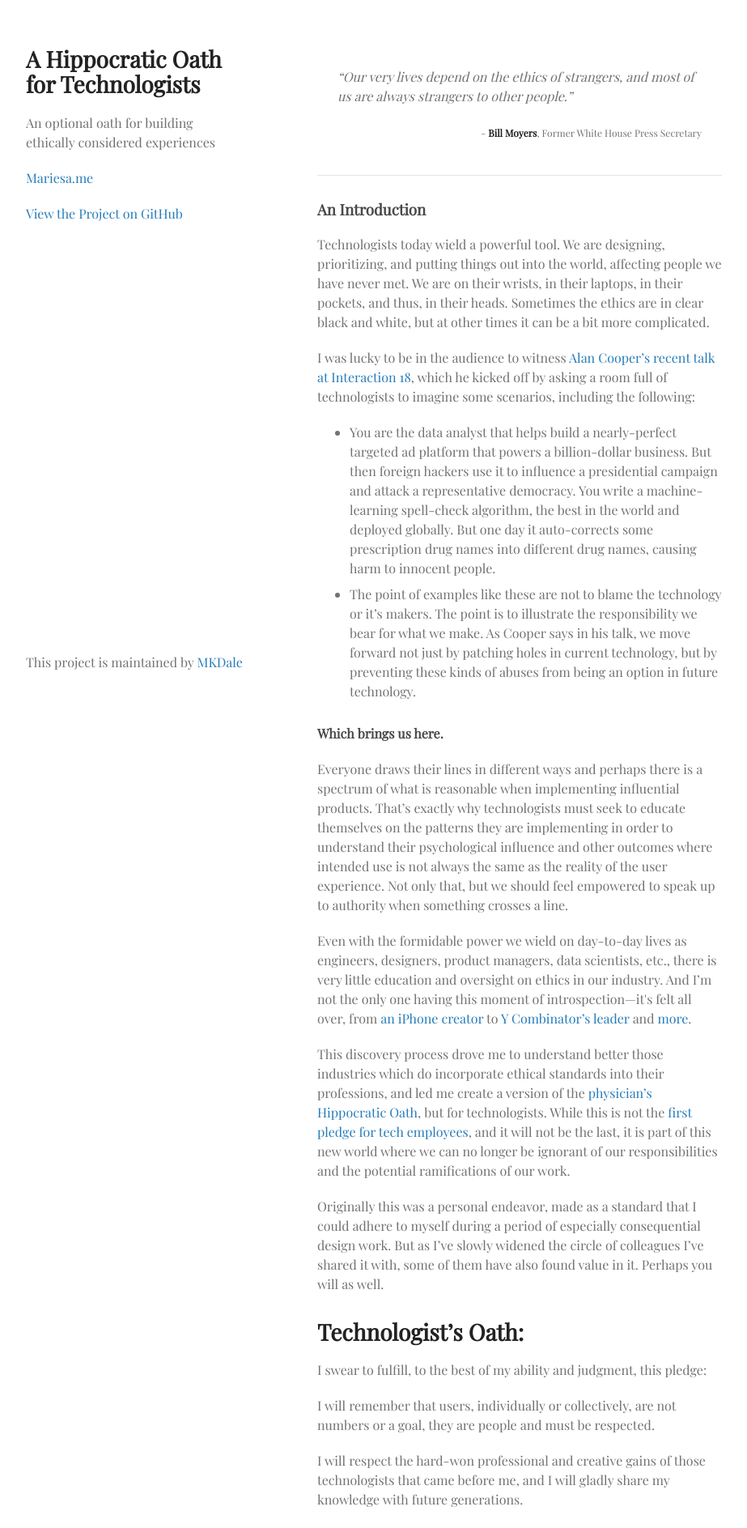
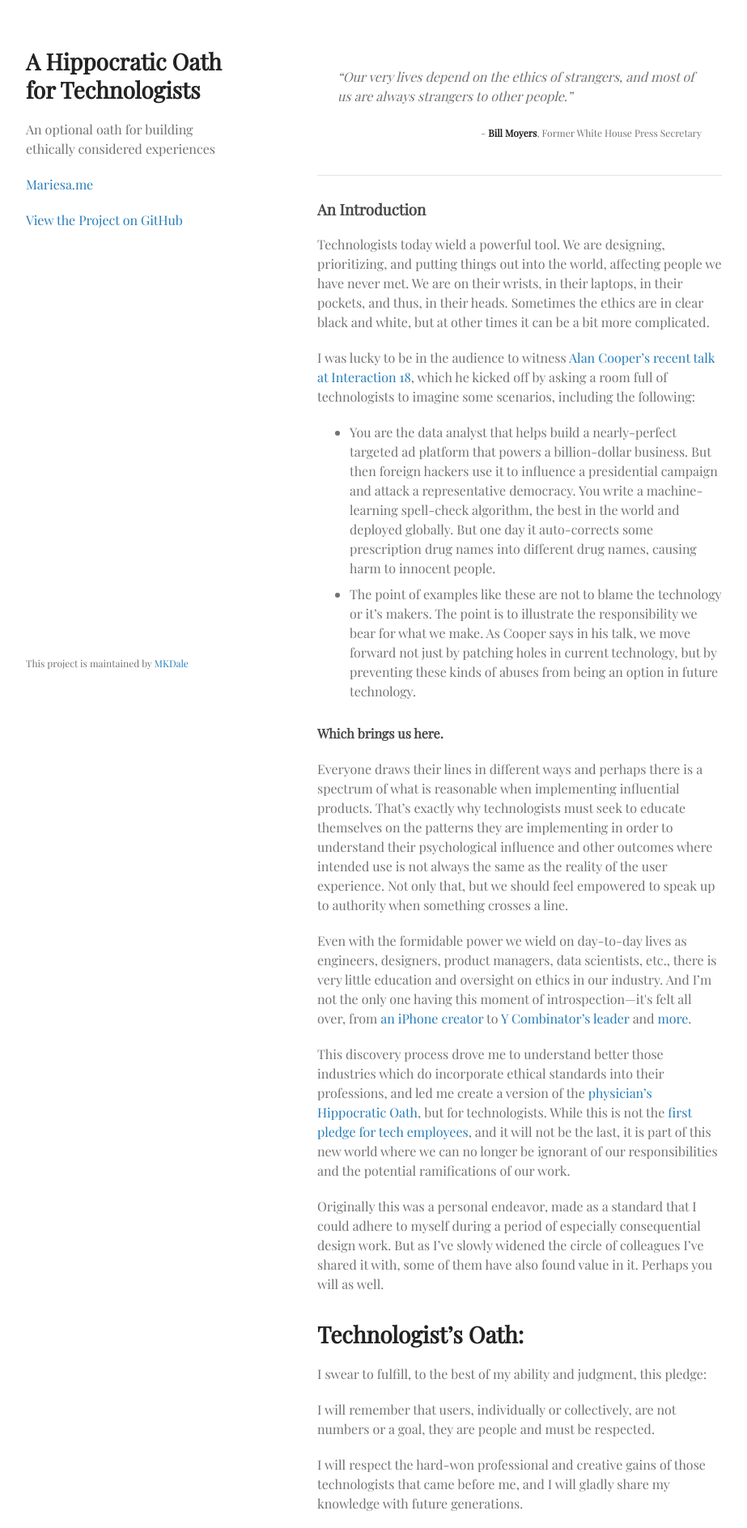
Before and after one commit to MKDale/techoath, a Jekyll site: the page built from index.md, in a window 1280 px wide. Shown: the top 1887 px of the page at 81% size, without its empty margins (178-1101 px from the left). Built offline with Jekyll 4.4.1, drawn with Linux system fonts in a browser that asks for light colours; some of the changed text lies outside the part shown.

Commit message:
css adjustments

```diff
--- a/_layouts/default.html
+++ b/_layouts/default.html
@@ -125,7 +125,7 @@
       </section>
       <footer>
         {% if site.github.is_project_page %}
-        <p>This project is maintained by <a href="{{ site.github.owner_url }}">{{ site.github.owner_name }}</a></p>
+        <p><small>This project is maintained by <a href="{{ site.github.owner_url }}">{{ site.github.owner_name }}</a></small></p>
         {% endif %}
       </footer>
     </div>
--- a/assets/css/style.scss
+++ b/assets/css/style.scss
@@ -9,12 +9,17 @@ body {
     font-size: 1em;
 }
 
+h1 {
+    line-height: 1.25em;
+}
+
 small {
     font-size: .75em;
 }
 
 article {
-    margin: 2em 0;
+    margin-top: 2em;
+    margin-bottom:2em;
 }
 
 .intro-quote {
```
Also changed, not shown: other parts of _layouts/default.html (+1 -1 lines).
